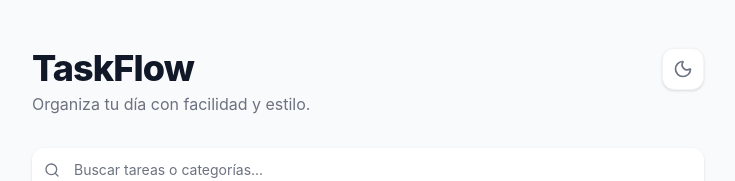
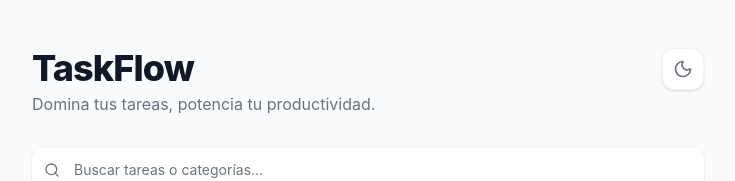
Before and after one commit to jesusurbina070/task-flow, a React app: page / in a window 1280 px wide. Shown: the top 181 px of the page, without its empty margins (272-1007 px from the left). Built offline with nearby package versions, Linux system fonts and the light colour scheme; the HTML template or start-up script is replaced by a standard one.

Commit message:
feat: the main App component has been edited, change subtitle

```diff
--- a/src/App.tsx
+++ b/src/App.tsx
@@ -33,7 +33,7 @@ function App() {
         <header className="flex items-start justify-between">
           <div className="flex flex-col gap-1">
             <h1 className="text-4xl font-extrabold tracking-tight">TaskFlow</h1>
-            <p className="text-text-muted transition-colors">Organiza tu día con facilidad y estilo.</p>
+            <p className="text-text-muted transition-colors">Domina tus tareas, potencia tu productividad.</p>
           </div>
           <ThemeToggle />
         </header>
```
